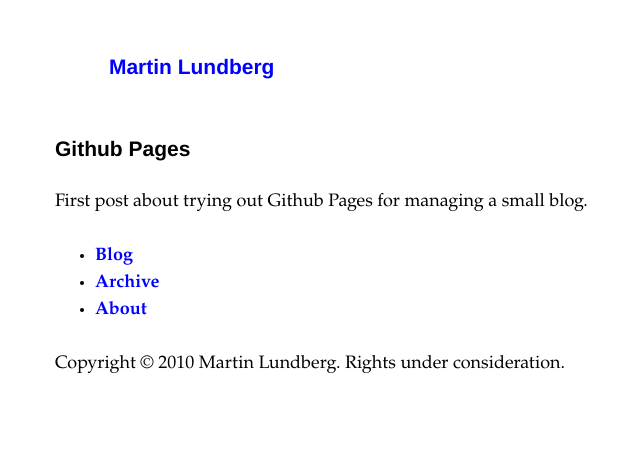
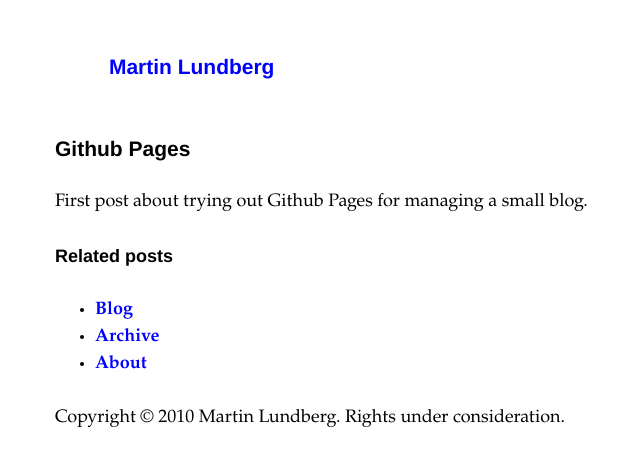
Before and after one commit to marlun/marlun.github.com, a Jekyll site: the page built from _posts/2010-09-25-github-pages.markdown, in a window 1280 px wide. Shown: the top 466 px of the page, without its empty margins (235-875 px from the left). Built offline with Jekyll 4.4.1, drawn with Linux system fonts in a browser that asks for light colours.

Commit message:
Added related posts to post template.

```diff
--- a/_layouts/post.html
+++ b/_layouts/post.html
@@ -5,3 +5,14 @@ layout: default
 <div id="post">
 	{{ content }}
 </div>
+
+{% if site.related_posts %}
+<div id="related">
+	<h3>Related posts</h3>
+	<ul>
+		{% for post in site.related_posts limit: 3 %}
+		<li><a href="{{ post.url }}">{{ post.title }}</a></li>
+		{% endfor %}
+	</ul>
+</div>
+{% endif %}
```
